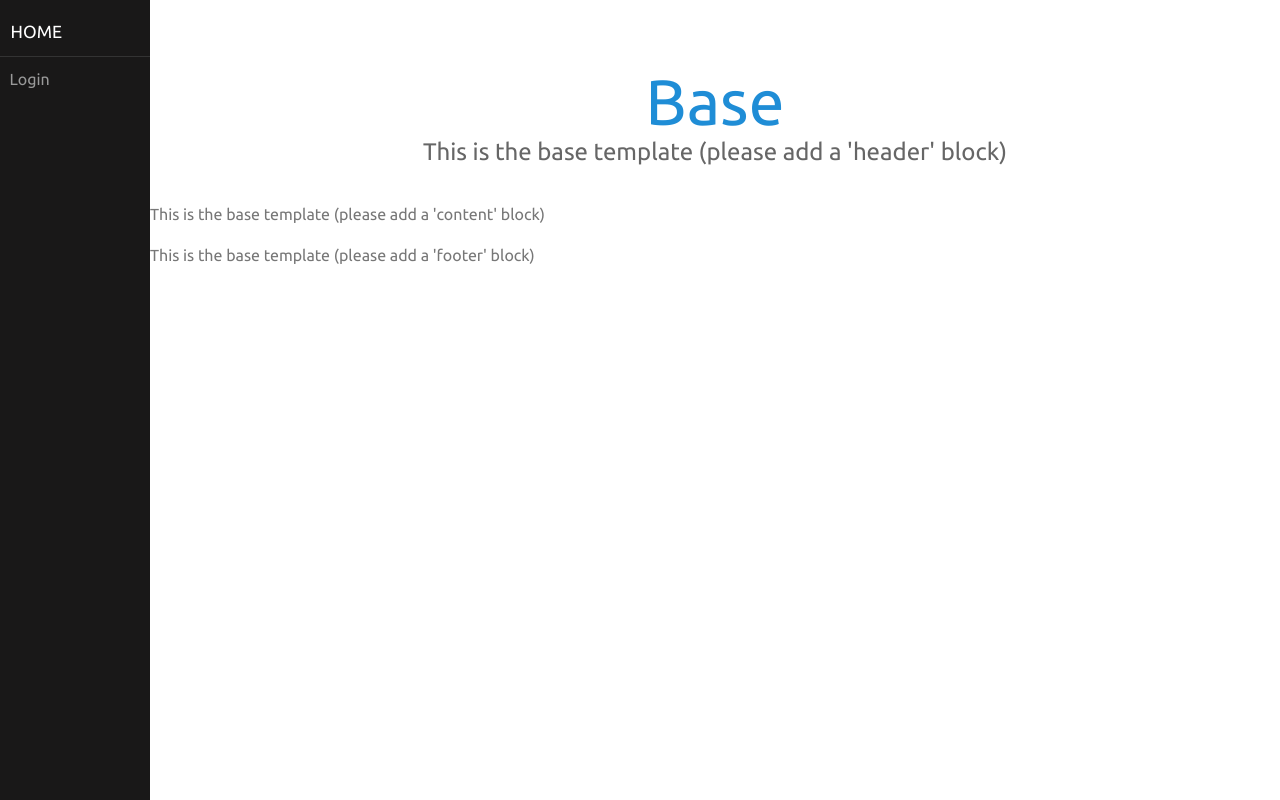
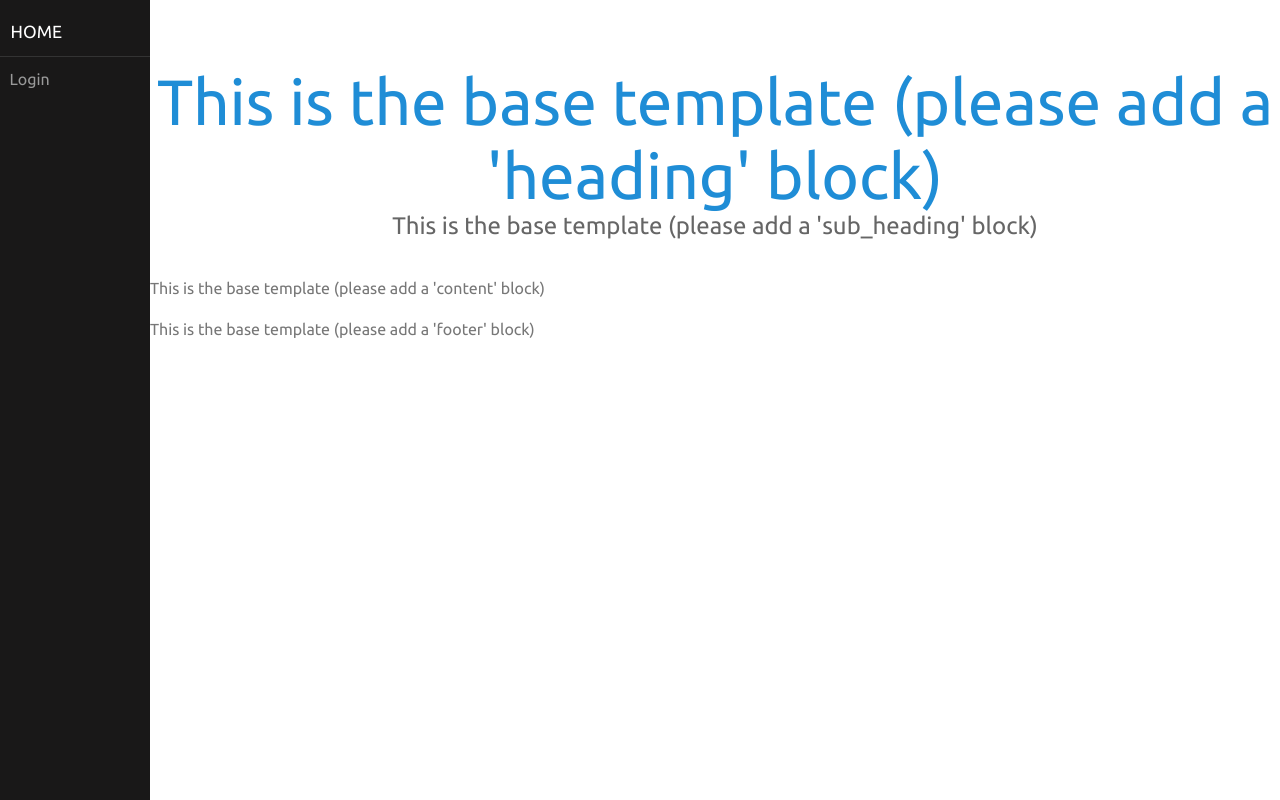
Before and after one commit to pkimber/old-base-migrated-to-gitlab, a Django app: template base/templates/base.html in a window 1280 px wide. Run offline with Django 3.2, Linux system fonts and the light colour scheme; the template is opened without the code that fills it, so the values that code supplies are empty; some libraries are stand-ins or nearby versions.

Commit message:
Make template use clearer

```diff
--- a/base/templates/base.html
+++ b/base/templates/base.html
@@ -43,12 +43,12 @@
           <div class="hero">
             <h1 class="pure-u-1">
               {% block heading %}
-                Base
+                This is the base template (please add a 'heading' block)
               {% endblock heading %}
             </h1>
             <h2 class="pure-u-3-4 l-centered">
               {% block sub_heading %}
-                This is the base template (please add a 'header' block)
+                This is the base template (please add a 'sub_heading' block)
               {% endblock sub_heading %}
             </h2>
           </div>
```
